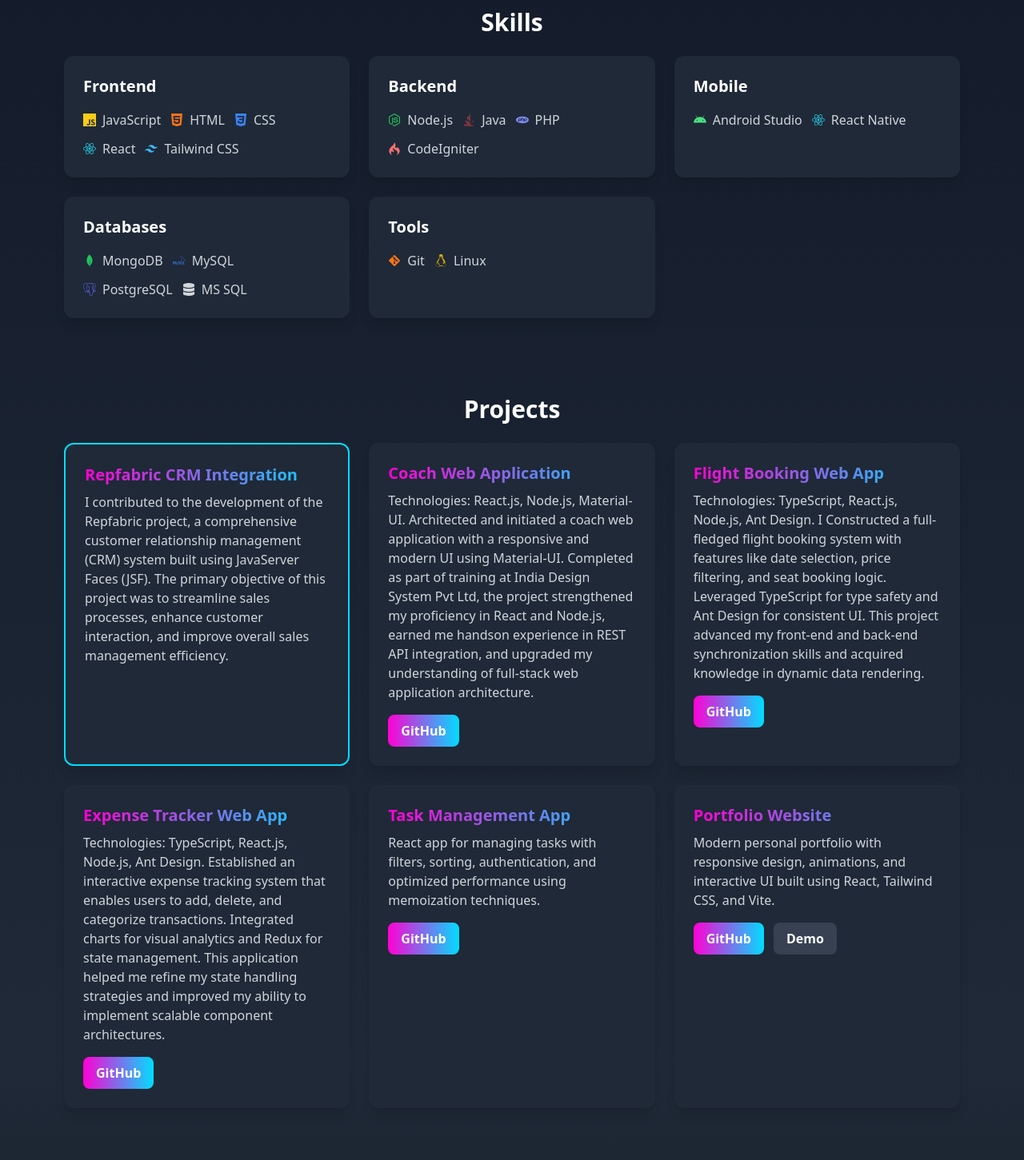
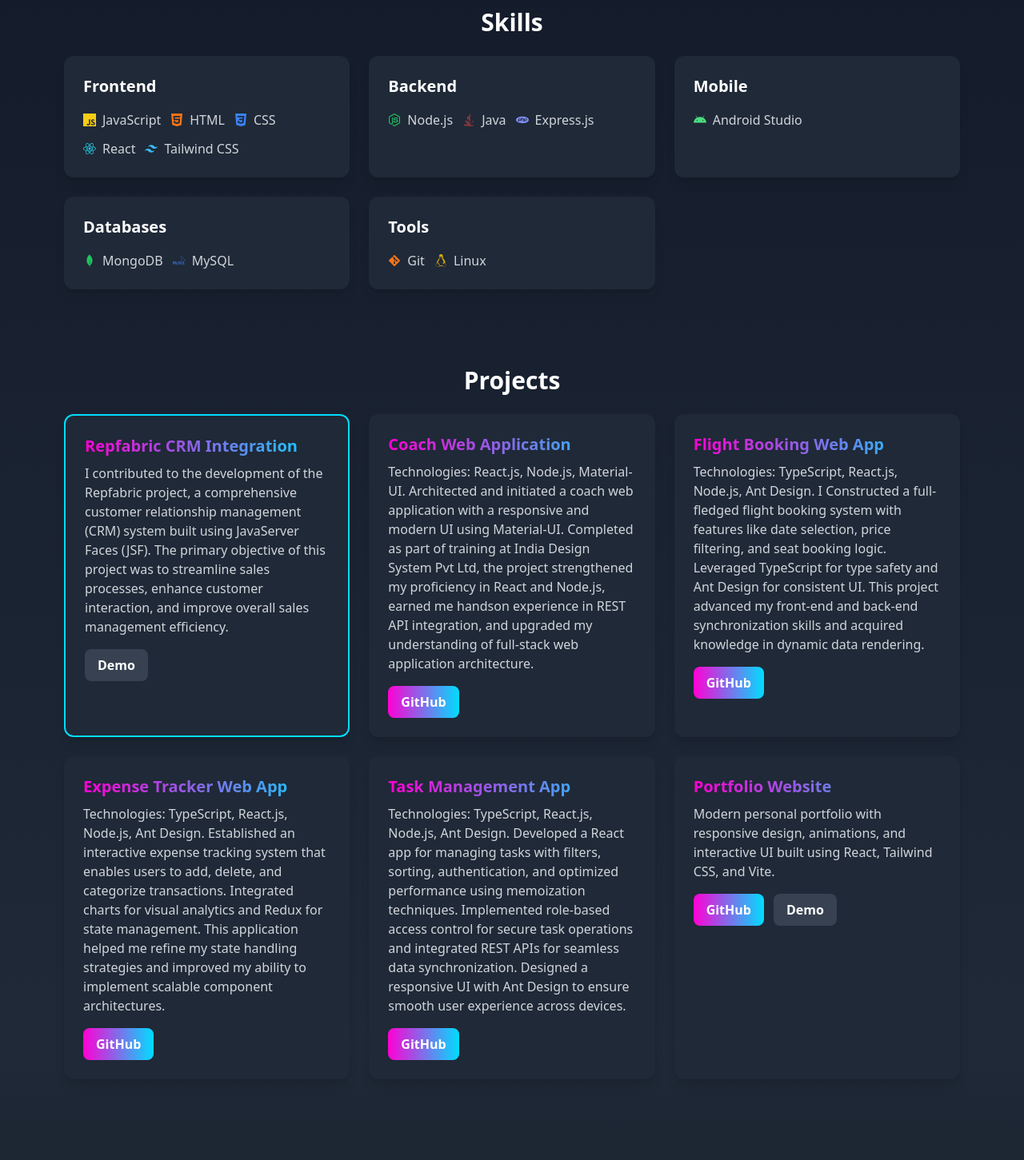
Before and after one commit to MohammedIqram/portfolio, a React (Vite) app: page / in a window 1280 px wide. Shown: the part 471-1922 px from the top of the page at 80% size. Built offline with nearby package versions, Linux system fonts and the light colour scheme.

Commit message:
resolve all issues

```diff
--- a/src/App.jsx
+++ b/src/App.jsx
@@ -51,15 +51,13 @@ const portfolioData = {
       items: [
         { icon: <FaNodeJs className="text-green-500" />, name: "Node.js" },
         { icon: <FaJava className="text-red-500" />, name: "Java" },
-        { icon: <SiPhp className="text-indigo-400" />, name: "PHP" },
-        { icon: <SiCodeigniter className="text-red-400" />, name: "CodeIgniter" }
+        { icon: <SiPhp className="text-indigo-400" />, name: "Express.js" },
       ]
     },
     {
       title: "Mobile",
       items: [
         { icon: <FaAndroid className="text-green-400" />, name: "Android Studio" },
-        { icon: <FaReact className="text-cyan-400" />, name: "React Native" }
       ]
     },
     {
@@ -67,8 +65,6 @@ const portfolioData = {
       items: [
         { icon: <SiMongodb className="text-green-500" />, name: "MongoDB" },
         { icon: <SiMysql className="text-blue-500" />, name: "MySQL" },
-        { icon: <SiPostgresql className="text-indigo-500" />, name: "PostgreSQL" },
-        { icon: <FaDatabase className="text-gray-300" />, name: "MS SQL" }
       ]
     },
     {
@@ -84,7 +80,7 @@ const portfolioData = {
       title: "Repfabric CRM Integration",
       description: "I contributed to the development of the Repfabric project, a comprehensive customer relationship management (CRM) system built using JavaServer Faces (JSF). The primary objective of this project was to streamline sales processes, enhance customer interaction, and improve overall sales management efficiency.",
       github: null,
-      demo: null,
+      demo: "https://repfabric.com/",
       featured: true
     },
     {
@@ -107,7 +103,7 @@ const portfolioData = {
     },
     {
       title: "Task Management App",
-      description: "React app for managing tasks with filters, sorting, authentication, and optimized performance using memoization techniques.",
+      description: "Technologies: TypeScript, React.js, Node.js, Ant Design. Developed a React app for managing tasks with filters, sorting, authentication, and optimized performance using memoization techniques. Implemented role-based access control for secure task operations and integrated REST APIs for seamless data synchronization. Designed a responsive UI with Ant Design to ensure smooth user experience across devices.",
       github: "https://github.com/MohammedIqram/task_management",
       demo: null
     },
```
Also changed, not shown: 2 other files (tests, documents, lock files or other folders).
